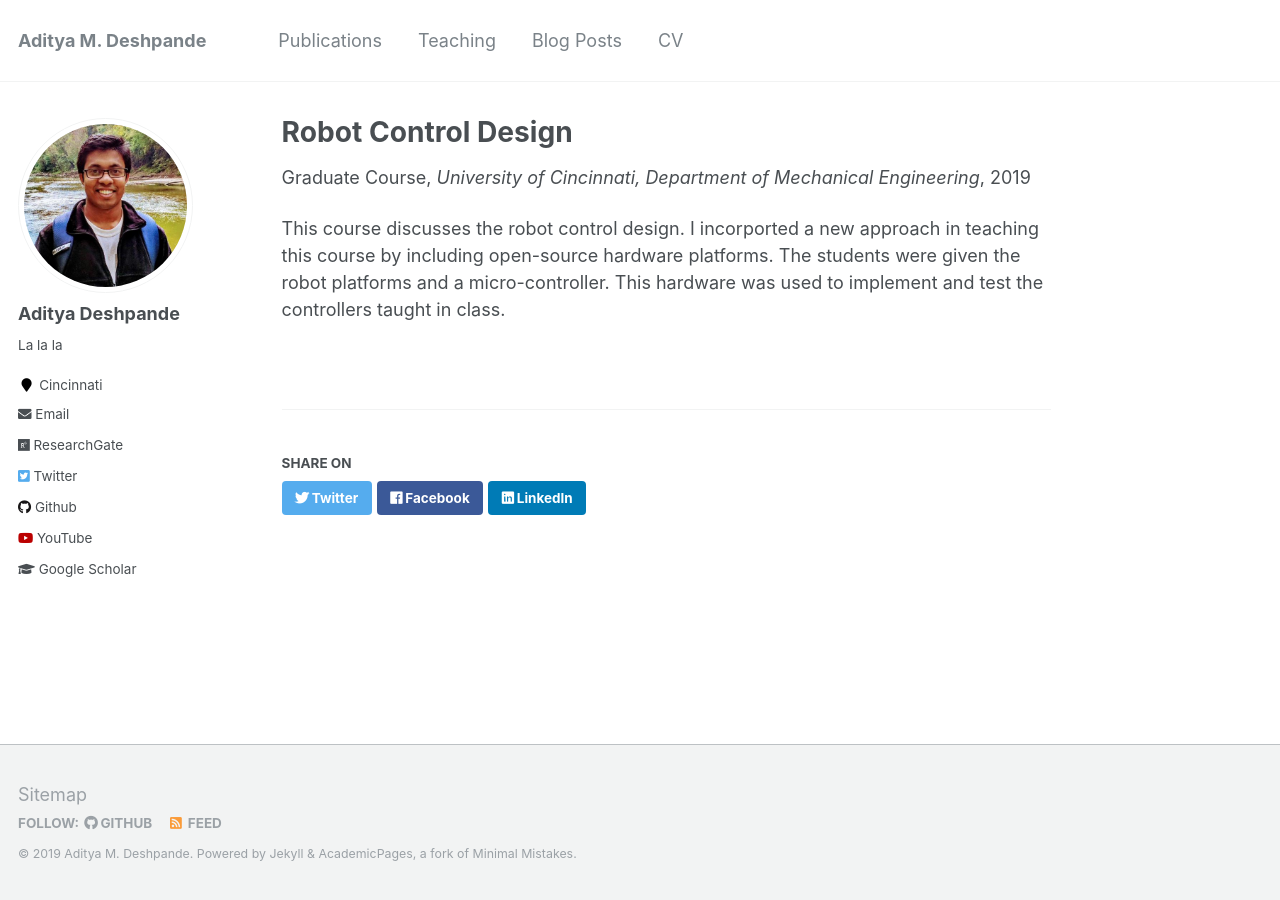
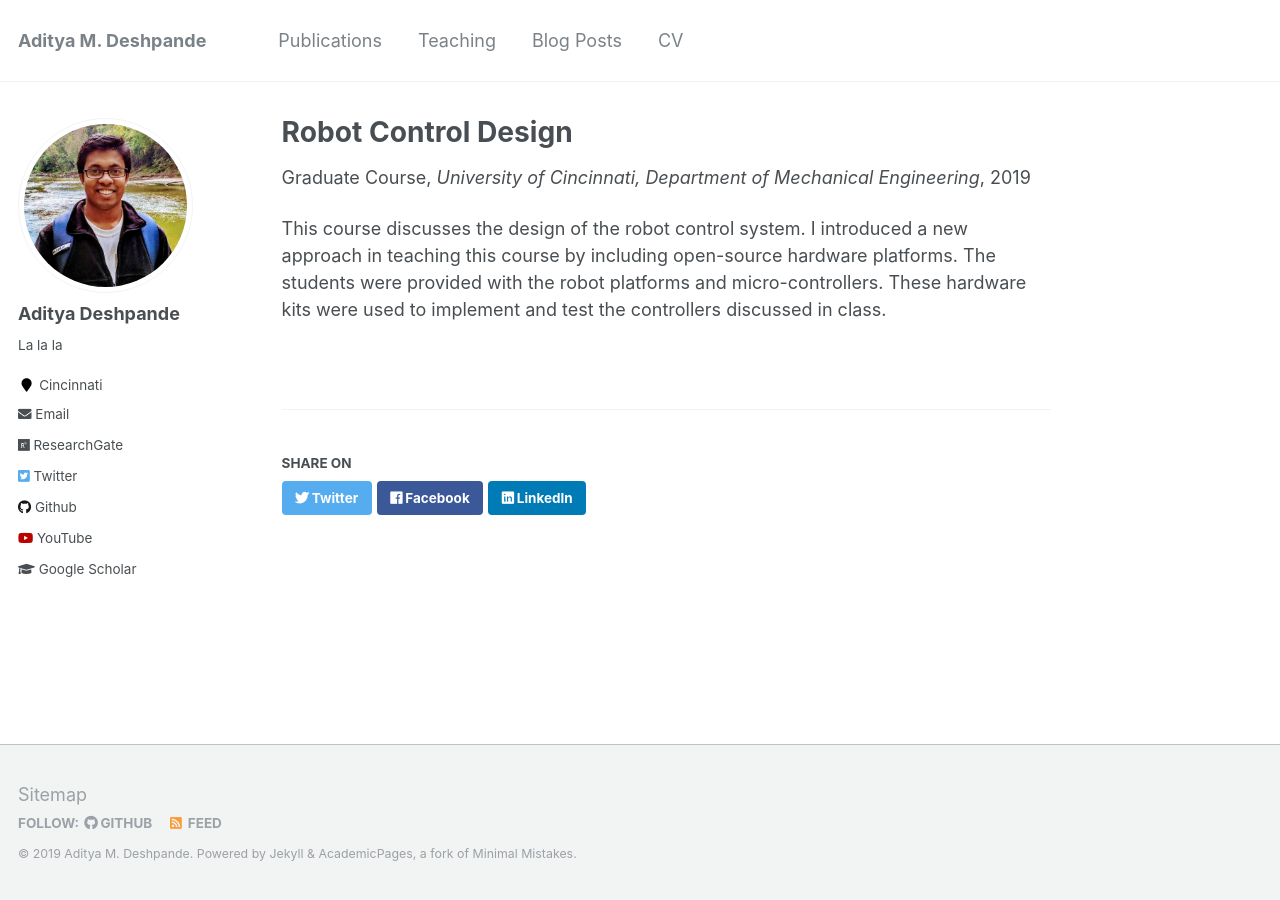
Before and after one commit to adipandas/adipandas.github.io, a Jekyll site: the page built from _teaching/2019-01-14-spring-teaching-1.md, in a window 1280 px wide. Built offline with Jekyll 4.4.1, drawn with Linux system fonts in a browser that asks for light colours.

Commit message:
Update 2019-01-14-spring-teaching-1.md

```diff
--- a/_teaching/2019-01-14-spring-teaching-1.md
+++ b/_teaching/2019-01-14-spring-teaching-1.md
@@ -8,7 +8,7 @@ date: 2019-01-14
 location: "Cincinnati, Ohio"
 ---
 
-This course discusses the robot control design. I incorported a new approach in teaching this course by including open-source hardware platforms. The students were given the robot platforms and a micro-controller. This hardware was used to implement and test the controllers taught in class.
+This course discusses the design of the robot control system. I introduced a new approach in teaching this course by including open-source hardware platforms. The students were provided with the robot platforms and micro-controllers. These hardware kits were used to implement and test the controllers discussed in class.
 
 <!-- Heading 1
 ====== -->
```
